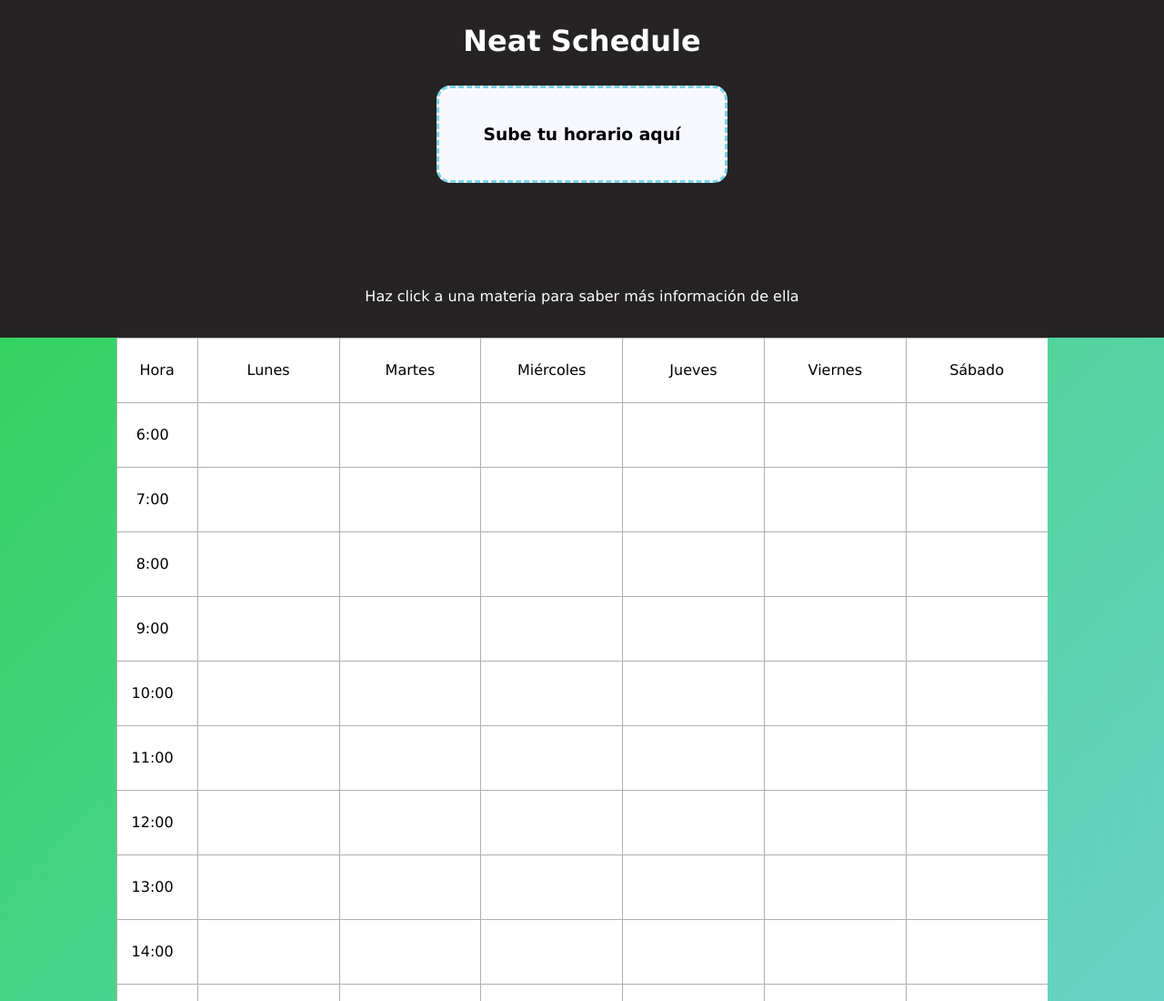
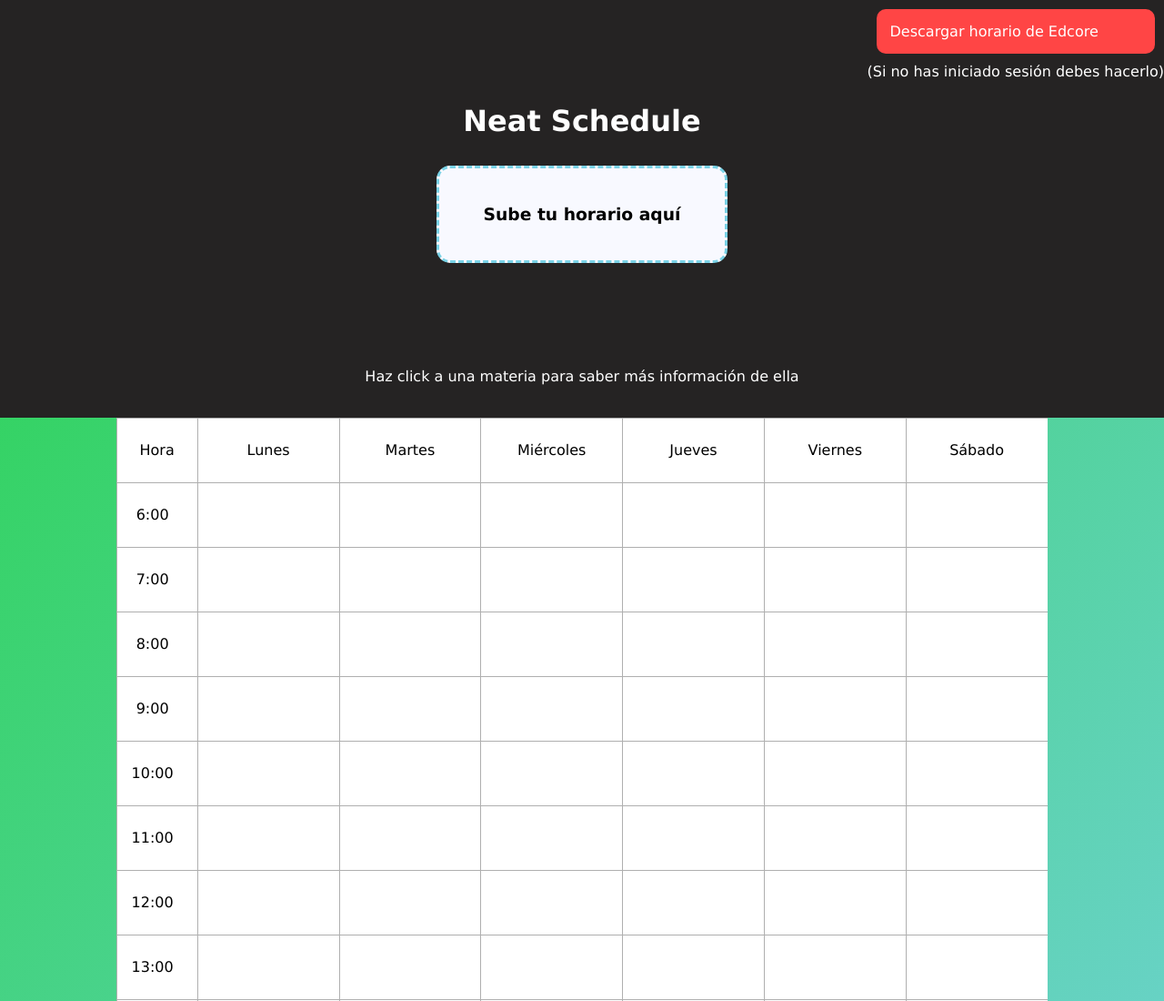
Before and after one commit to Santiago4unos/neat_schedule, a website: page public/index.html in a window 1280 px wide. Shown: the top 1100 px of the page at 91% size. Drawn offline with nearby package versions, Linux system fonts and the light colour scheme; files that its build step writes are made by us from their sources.

Commit message:
Agregué un botón que lleva al horario de Edcore

```diff
--- a/assets/style.css
+++ b/assets/style.css
@@ -11,6 +11,28 @@ body {
 
 h1 {
     text-align: center;
+}
+
+.header-btn {
+    background-color: rgb(37, 35, 35);
+    display: flex;
+    justify-content: end;
+}
+
+.btn-container {
+    display: flex;
+    flex-direction: column;
+    color: white;
+}
+
+.btn {
+    margin: 10px;
+    padding: 15px;
+    border: none;
+    border-radius: 10px;
+    background-color: rgb(255, 69, 69);
+    text-decoration: none;
+    color: white;
 }
 
 .upload-area {
--- a/public/index.html
+++ b/public/index.html
@@ -360,6 +360,12 @@
             <p>Para una mejor experiencia, por favor rota tu dispositivo a modo horizontal (landscape).</p>
         </div>
     </div>
+    <div class="header-btn">
+        <div class="btn-container">
+            <a href="https://edcore.tecmm.mx/alum/plan/getSchedPdf" class="btn" target="_blank">Descargar horario de Edcore</a>
+            <span>(Si no has iniciado sesión debes hacerlo)</span>
+        </div>
+    </div>
     <div id="form-div">
         <h1>Neat Schedule</h1>
         <div class="upload-area" onclick="document.getElementById('file-info').click()" id="uploadArea">
```
